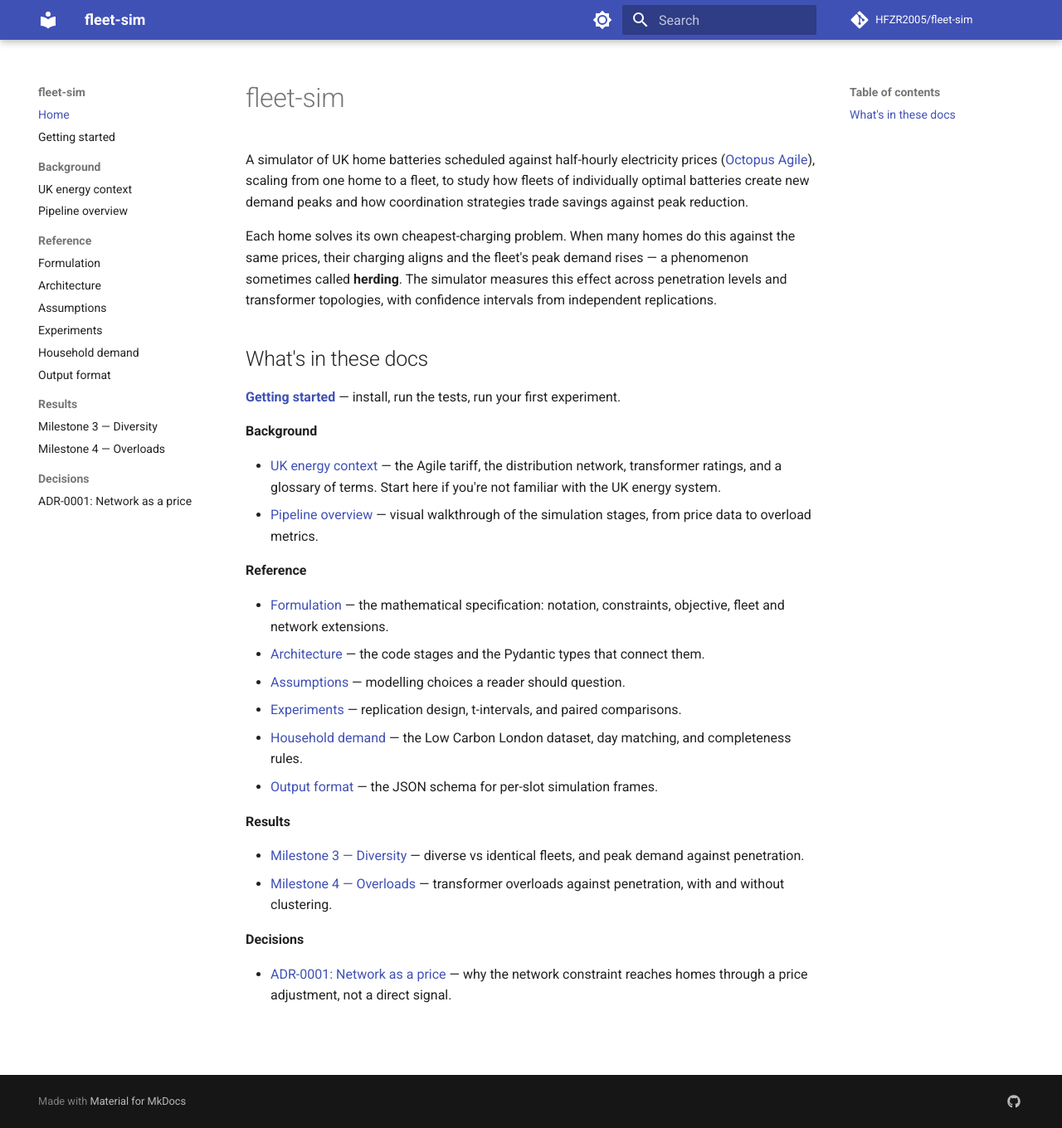
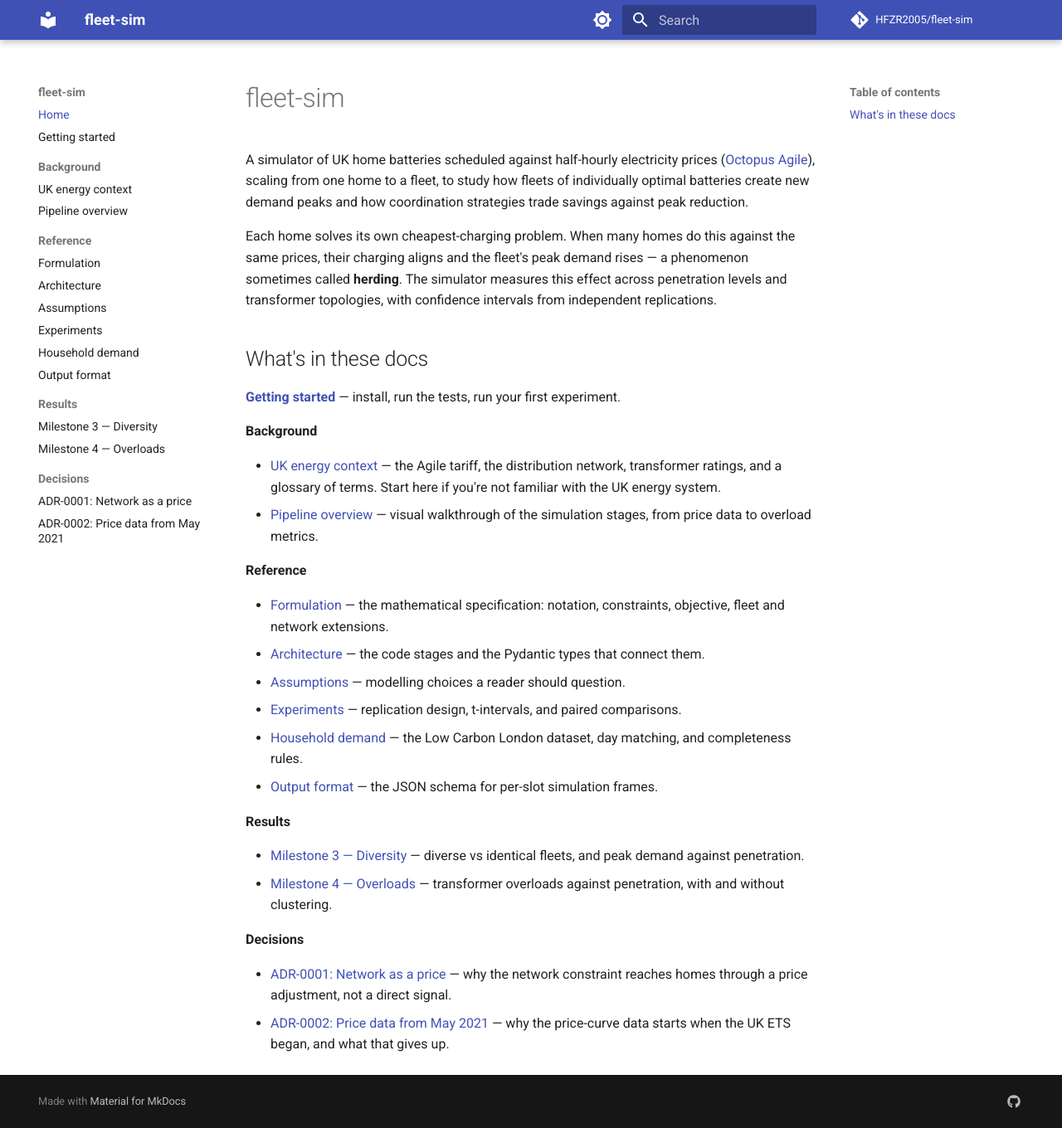
Before and after one commit to HFZR2005/fleet-sim, an MkDocs documentation site: the page built from docs/index.md, in a window 1280 px wide and 1360 px high. Shown: the whole window at 83% size. Built offline with MkDocs 1.6.1 and Material for MkDocs 9.7.7, drawn with Linux system fonts in a browser that asks for light colours; comment, search, counter and statistics services are not loaded.

Commit message:
Start price-curve data in May 2021
Before the UK ETS began there is no licence-clear sterling carbon
price, so 2019, 2020 and early 2021 have no fuel cost. Train on
2021-2024 and record the trade-off in ADR-0002.

```diff
--- a/docs/index.md
+++ b/docs/index.md
@@ -34,3 +34,4 @@ Each home solves its own cheapest-charging problem. When many homes do this agai
 **Decisions**
 
 - [ADR-0001: Network as a price](decisions/0001-network-as-a-price.md) — why the network constraint reaches homes through a price adjustment, not a direct signal.
+- [ADR-0002: Price data from May 2021](decisions/0002-price-data-from-may-2021.md) — why the price-curve data starts when the UK ETS began, and what that gives up.
--- a/mkdocs.yml
+++ b/mkdocs.yml
@@ -67,3 +67,4 @@ nav:
     - "Milestone 4 — Overloads": results/milestone-4.md
   - Decisions:
     - "ADR-0001: Network as a price": decisions/0001-network-as-a-price.md
+    - "ADR-0002: Price data from May 2021": decisions/0002-price-data-from-may-2021.md
```
Also changed, not shown: docs/decisions/0002-price-data-from-may-2021.md (added, +14 -0 lines), 1 other file.
